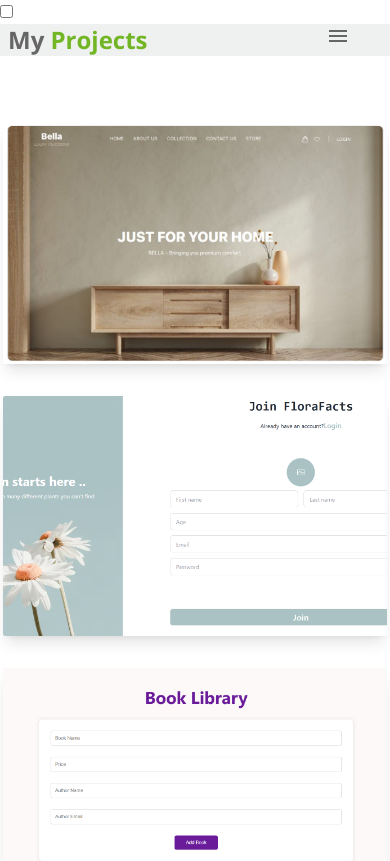
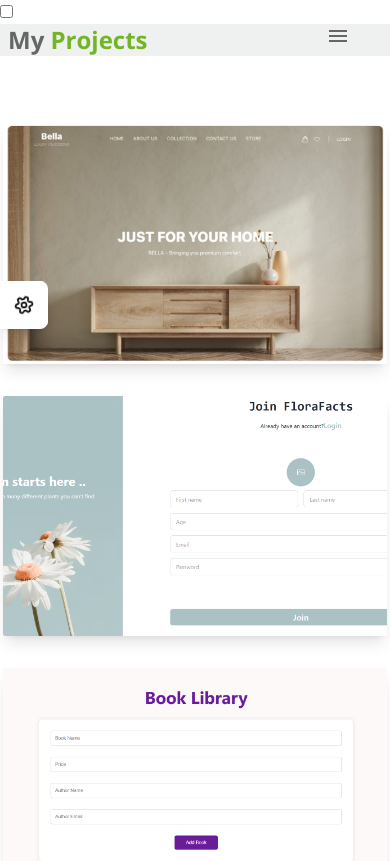
Before and after one commit to Asmaa-AbdElkhalek209/my-portofolio, a React (Vite) app: page /projects in a window 390 px wide. Shown: the top 861 px of the page. Built offline with nearby package versions, Linux system fonts and the light colour scheme.

Commit message:
color system

```diff
--- a/package.json
+++ b/package.json
@@ -13,7 +13,6 @@
     "@emailjs/browser": "^4.4.1",
     "daisyui": "^5.0.27",
     "formik": "^2.4.6",
-    "framer-motion": "^12.23.12",
     "lucide-react": "^0.503.0",
     "react": "^19.0.0",
     "react-circular-progressbar": "^2.2.0",
--- a/src/App.css
+++ b/src/App.css
@@ -0,0 +1,3 @@
+:root{
+    --mainColor:#72b626;
+}
--- a/src/App.jsx
+++ b/src/App.jsx
@@ -3,10 +3,12 @@ import { BrowserRouter as Router } from "react-router-dom";
 import './App.css';
 import AppRouter from './routes/AppRouter';
 import Sidebar from "./layout/Sidebar/Sidebar";
+import Setting from './components/setting/Setting';
 
 function App() {
   return (
       <Router>
+        <Setting/>
         <Sidebar />
         <AppRouter />
       </Router>
--- a/src/components/projects/ModalCard.jsx
+++ b/src/components/projects/ModalCard.jsx
@@ -85,4 +85,4 @@ function ModalCard({ selectedProject }) {
   );
 }
 
-export default ModalCard;
+export default React.memo(ModalCard);
--- /dev/null
+++ b/src/components/setting/ColorSystem.jsx
@@ -0,0 +1,20 @@
+// ColorSystem.jsx
+import React from "react";
+
+const ColorSystem = ({ colors, setMainColor, mainColor }) => {
+  return (
+    <div className="mt-4 grid grid-cols-5 gap-2">
+      {colors.map((color) => (
+        <button
+          key={color}
+          onClick={() => setMainColor(color)}
+          className={`w-8 h-8 rounded-full border-2 transition-transform duration-200 hover:scale-110
+            ${mainColor === color ? "border-[var(--mainColor)] scale-110" : "border-gray-300"}`}
+          style={{ backgroundColor: color }}
+        />
+      ))}
+    </div>
+  );
+};
+
+export default React.memo(ColorSystem);
--- /dev/null
+++ b/src/components/setting/Setting.jsx
@@ -0,0 +1,64 @@
+// Setting.jsx
+import React, { useState, useEffect, useMemo } from "react";
+import { Settings } from "lucide-react";
+import ColorSystem from "./ColorSystem";
+
+const Setting = () => {
+  const colors = useMemo(
+    () => [
+      "#72b626", "#8a2be2", "#f72b1c", "#000", "#9acd32",
+      "#ee6192", "#DAA520", "#FFB400", "#4169e1",
+      "#95aef9", "#6957af", "#b91c1c", "#234560", "#296846", "#f78f88"
+    ],
+    []
+  );
+
+  const [mainColor, setMainColor] = useState(
+    localStorage.getItem("mainColor") || colors[0]
+  );
+  const [isOpen, setIsOpen] = useState(false);
+
+  useEffect(() => {
+    document.documentElement.style.setProperty("--mainColor", mainColor);
+    localStorage.setItem("mainColor", mainColor);
+  }, [mainColor]);
+
+  return (
+    <div
+      className={`fixed left-0 top-1/3 z-50 bg-white rounded-r-lg shadow-lg
+        transition-all duration-300 overflow-hidden
+        ${isOpen ? "w-52 h-60 p-4" : "w-12 h-12 flex items-center justify-center"}`}
+    >
+      {isOpen ? (
+        <>
+          {/* Header */}
+          <div className="flex justify-between items-center">
+            <h2 className="text-darkGray font-semibold uppercase text-sm">
+              Color Switcher
+            </h2>
+            <button
+              onClick={() => setIsOpen(false)}
+              className=" text-darkGray rounded-full w-8 h-8 flex items-center justify-center font-open font-[700] text-xl" >
+              ✕
+            </button>
+          </div>
+          {/* Colors */}
+          <ColorSystem
+            colors={colors}
+            setMainColor={setMainColor}
+            mainColor={mainColor}
+          />
+        </>
+      ) : (
+        <button
+          onClick={() => setIsOpen(true)}
+          className="bg-white w-12 h-12 flex items-center justify-center hover:opacity-75 animate-spin transition"
+        >
+          <Settings size={20} />
+        </button>
+      )}
+    </div>
+  );
+};
+
+export default React.memo(Setting);
--- a/src/components/shared/Loader.jsx
+++ b/src/components/shared/Loader.jsx
@@ -2,11 +2,13 @@ import React from 'react';
 import { PulseLoader } from 'react-spinners';
 
 export default function Loader({ loading = true }) {
+  const mainColor = localStorage.getItem("mainColor") || "#72b626";
+
   return (
     loading && (
       <div className='absolute left-0 right-0 bottom-0 top-0 w-screen h-screen
-        flex justify-center items-center z-9999999999999999 bg-lightGray'>
-        <PulseLoader color="#72b626" size={15} margin={2} loading={loading} />
+        flex justify-center items-center z-50 bg-lightGray'>
+        <PulseLoader color={mainColor} size={15} margin={2} loading={loading} />
       </div>
     )
   );
--- a/src/pages/NotFound.jsx
+++ b/src/pages/NotFound.jsx
@@ -6,13 +6,13 @@ function NotFound() {
 
   return (
     <div className="min-h-screen flex flex-col justify-center items-center text-center bg-gray-100 p-5 ">
-      <h1 className="text-[8rem] mb-2 text-[#72b626] font-open  font-semibold">404</h1>
+      <h1 className="text-7xl lg:text-9xl mb-2 text-mainColor font-open font-semibold">404</h1>
       <p className="text-xl mb-6 font-open text-darkGray">
         Oops! The page you're looking for doesn't exist.
       </p>
       <button
         onClick={() => navigate('/')}
-        className="px-5 py-3 bg-[#72b626] text-white text-base rounded-md cursor-pointer hover:bg-white border
+        className="px-5 py-3 bg-mainColor text-white text-base rounded-md cursor-pointer hover:bg-white border
          hover:text-mainColor hover:border-mainColor
          transition-colors duration-300">
         Go to Home
--- a/tailwind.config.js
+++ b/tailwind.config.js
@@ -6,7 +6,7 @@ export default {
   theme: {
     extend: {
       colors:{
-        mainColor: "#72b626",
+        mainColor:'var(--mainColor)',
         darkGray: "rgb(102, 102, 102)",
         lightGray: "rgb(239, 240, 240)",
         MediumGray: "#666",
```
Also changed, not shown: 1 other file (tests, documents, lock files or other folders).
